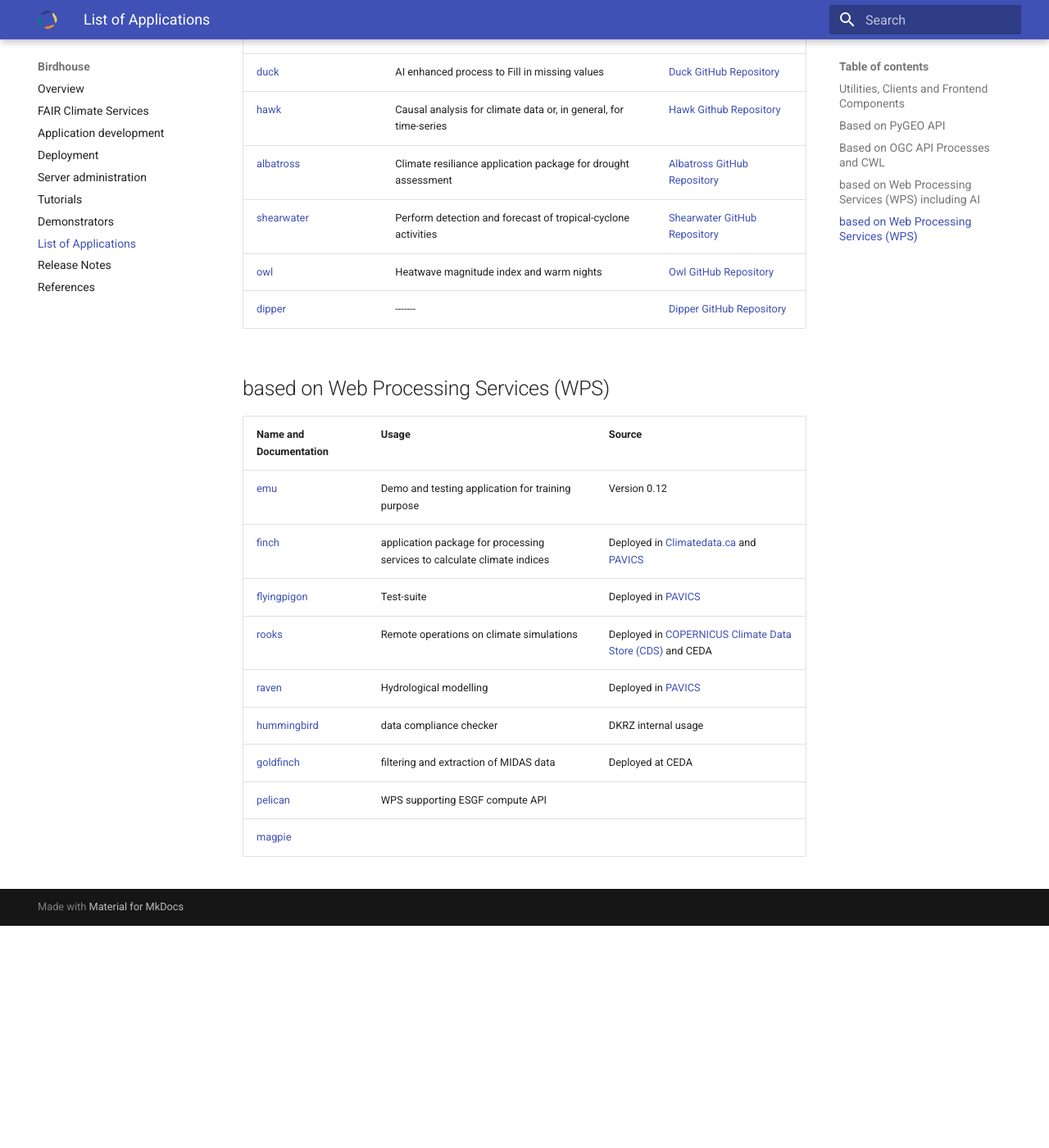
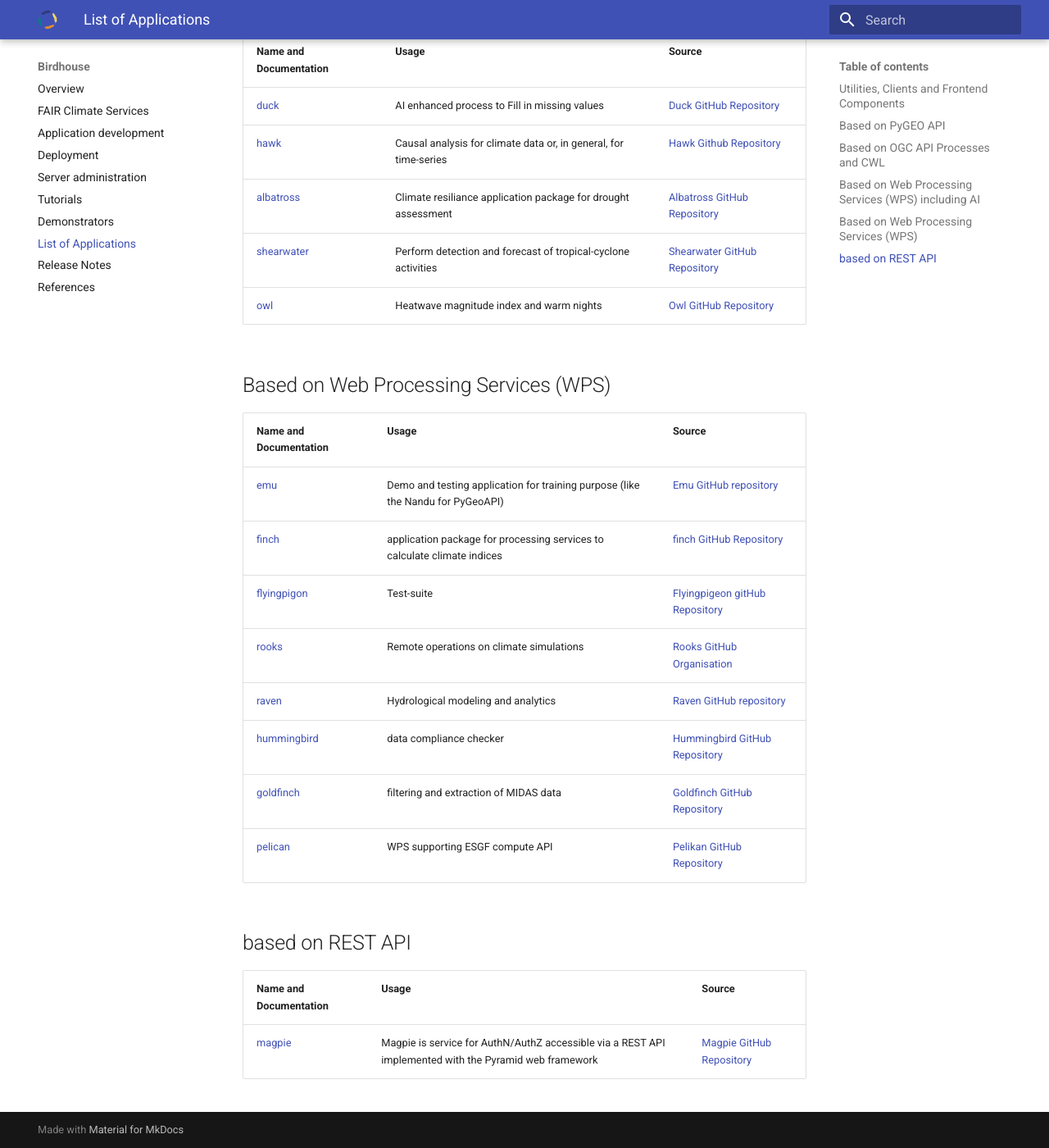
Before and after one commit to bird-house/birdhouse2-docs, an MkDocs documentation site: the page built from docs/list_apps.md, in a window 1280 px wide and 1400 px high, scrolled down 1515 px. Shown: the whole window at 82% size. Built offline with MkDocs 1.6.1 and Material for MkDocs 9.7.7, drawn with Linux system fonts in a browser that asks for light colours; before the commit the page ends 2644 px from its top, so only the background shows below that; some of the changed text lies outside the part shown.

Commit message:
update links for list of apps

```diff
--- a/docs/list_apps.md
+++ b/docs/list_apps.md
@@ -25,7 +25,7 @@ Birds are services providing processes for specific thematic subjects. For examp
 
 | Name and Documentation  | Usage | Source |
 | -------- | ------- | ------- |
-| [nandu](https://github.com/bird-house/nandu) | ------- | [Nandu Github repository](https://github.com/bird-house/nandu) |
+| [nandu](https://github.com/bird-house/nandu) | Nandu is a demo for ogcapi-process using pygeoapi (like the Emu for PyWPS) | [Nandu Github repository](https://github.com/bird-house/nandu) |
 
 
 ## Based on OGC API Processes and CWL
@@ -34,7 +34,7 @@ Birds are services providing processes for specific thematic subjects. For examp
 | -------- | ------- | ------- |
 | [weaver](https://pavics-weaver.readthedocs.io/en/latest/) | Execution Management Service that allows the execution of workflows chaining various applications and Web Processing Services inputs and outputs | [Weaver GitHub Repository](https://github.com/crim-ca/weaver) |
 
-## based on Web Processing Services (WPS) including AI
+## Based on Web Processing Services (WPS) including AI
 
 | Name and Documentation  | Usage | Source |
 | -------- | ------- | ------- |
@@ -43,22 +43,26 @@ Birds are services providing processes for specific thematic subjects. For examp
 | [albatross](https://clint-albatross.readthedocs.io/en/latest/) | Climate resiliance application package for drought assessment | [Albatross GitHub Repository](https://github.com/climateintelligence/albatross) |
 | [shearwater](https://shearwater.readthedocs.io/en/latest/)| Perform detection and forecast of tropical-cyclone activities | [Shearwater GitHub Repository](https://github.com/climateintelligence/shearwater) |
 | [owl](https://clint-owl.readthedocs.io/en/latest/) | Heatwave magnitude index and warm nights| [Owl GitHub Repository](https://github.com/climateintelligence/owl) |
-| [dipper](https://clint-dipper.readthedocs.io/en/latest/) | ------- | [Dipper GitHub Repository](https://github.com/climateintelligence/dipper) |
+<!-- | [dipper](https://clint-dipper.readthedocs.io/en/latest/) | ------- | [Dipper GitHub Repository](https://github.com/climateintelligence/dipper) | -->
 
-## based on Web Processing Services (WPS)
+## Based on Web Processing Services (WPS)
 
 | Name and Documentation  | Usage | Source |
 | -------- | ------- | ------- |
-| [emu](https://emu.readthedocs.io/)  |    Demo and testing application for training purpose | Version 0.12 |
-| [finch](https://pavics-sdi.readthedocs.io/) | application package for processing services to calculate climate indices | Deployed in    [Climatedata.ca](Climatedata.ca) and [PAVICS](https://pavics.ouranos.ca) |
-| [flyingpigon](https://flyingpigeon.readthedocs.io) | Test-suite |  Deployed in [PAVICS](https://pavics.ouranos.ca) |
-| [rooks](https://github.com/roocs) | Remote operations on climate simulations | Deployed in [COPERNICUS Climate Data Store (CDS)](https://cds.climate.copernicus.eu/#!/home) and CEDA |
-| [raven](https://pavics-sdi.readthedocs.io/projects/raven/en/latest/notebooks/index.html) | Hydrological modelling |  Deployed in [PAVICS](https://pavics.ouranos.ca) |
-| [hummingbird](http://birdhouse-hummingbird.readthedocs.io/) | data compliance checker | DKRZ internal usage |
-| [goldfinch](https://github.com/cedadev/goldfinch) | filtering and extraction of MIDAS data | Deployed at CEDA  |
-| [pelican](https://github.com/bird-house/pelican) | WPS supporting ESGF compute API | |
-| [magpie](https://pavics-magpie.readthedocs.io/en/latest/)    |       |       |
+| [emu](https://emu.readthedocs.io/)  |  Demo and testing application for training purpose (like the Nandu for PyGeoAPI) | [Emu GitHub repository](https://github.com/bird-house/emu) |
+| [finch](https://pavics-sdi.readthedocs.io/projects/finch) | application package for processing services to calculate climate indices | [finch GitHub Repository](https://github.com/bird-house/finch)|
+| [flyingpigon](https://flyingpigeon.readthedocs.io) | Test-suite |  [Flyingpigeon gitHub Repository](https://github.com/bird-house/flyingpigeon) |
+| [rooks](https://roocs.github.io/) | Remote operations on climate simulations | [Rooks GitHub Organisation](https://github.com/roocs) |
+| [raven](https://pavics-sdi.readthedocs.io/projects/raven/en/latest/index.html) | Hydrological modeling and analytics | [Raven GitHub repository](https://github.com/Ouranosinc/raven.git) |
+| [hummingbird](http://birdhouse-hummingbird.readthedocs.io/) | data compliance checker | [Hummingbird GitHub Repository](https://github.com/bird-house/hummingbird.git) |
+| [goldfinch](https://github.com/cedadev/goldfinch) | filtering and extraction of MIDAS data | [Goldfinch GitHub Repository](https://github.com/cedadev/goldfinch)  |
+| [pelican](https://birdhouse-pelican.readthedocs.io/en/latest/) | WPS supporting ESGF compute API | [Pelikan GitHub Repository](https://github.com/bird-house/pelican)   |
 
+
+## based on REST API
+| Name and Documentation  | Usage | Source |
+| -------- | ------- | ------- |
+| [magpie](https://pavics-magpie.readthedocs.io/en/latest/)  |   Magpie is service for AuthN/AuthZ accessible via a REST API implemented with the Pyramid web framework  | [Magpie GitHub Repository](https://github.com/Ouranosinc/Magpie)  |
 
 <!--
 | [OGC EO-Pilot](http://docs.opengeospatial.org/per/20-045.html%23_open_source_software_4&amp;sa=D&amp;source=editors&amp;ust=1660816924243900&amp;usg=AOvVaw22QBuuFacKi801Tvd-c-LC)  | | |
```
Also changed, not shown: README.md (+0 -2 lines), docs/demonstrators.md (+1 -1 lines).
